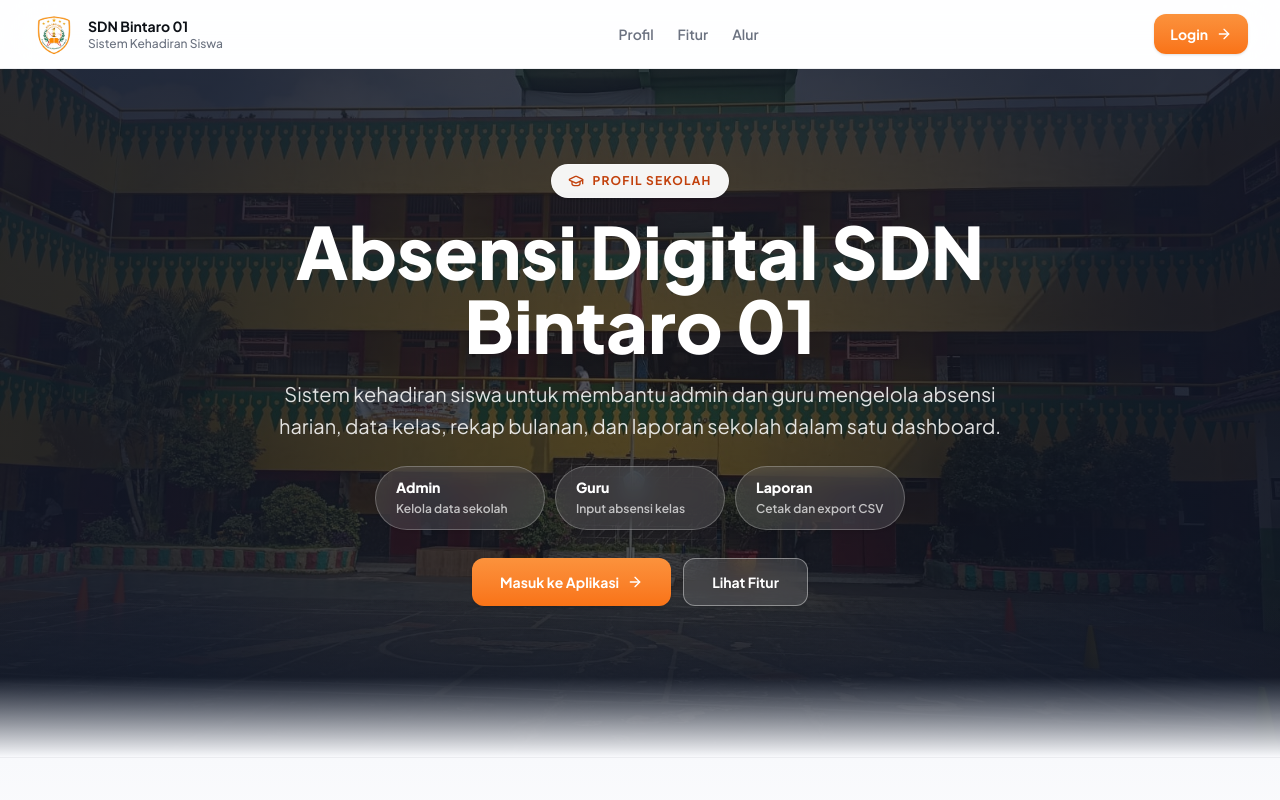
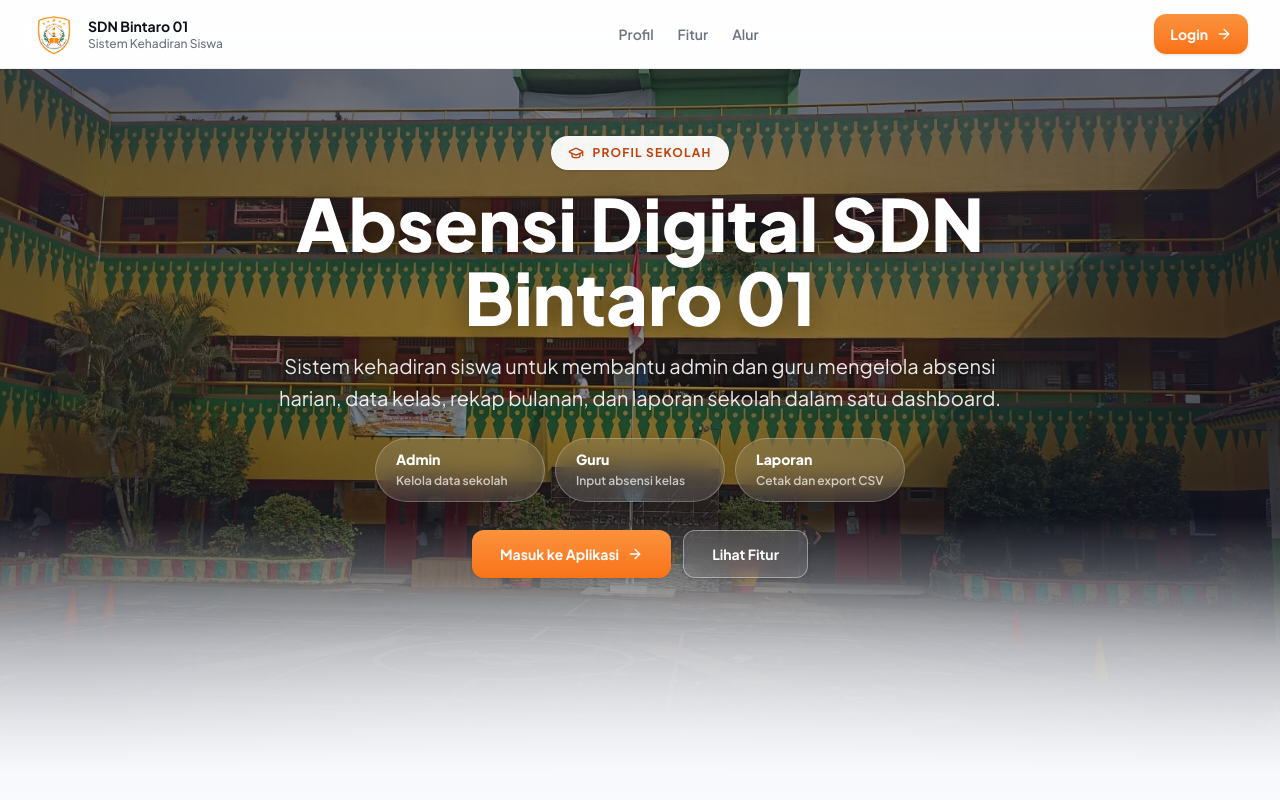
Before and after one commit to rhmatzeka/AppAbsensiSDN1Bintaro, a Next.js app: page / in a window 1280 px wide. Shown: the top 800 px of the page. Built offline with nearby package versions, Linux system fonts and the light colour scheme.

Commit message:
Refine landing background fade

```diff
--- a/app/page.tsx
+++ b/app/page.tsx
@@ -69,28 +69,28 @@ export default function HomePage() {
         </div>
       </header>
 
-      <section id="profil" className="relative isolate overflow-hidden border-b border-neutral-200/70">
+      <section id="profil" className="relative isolate overflow-hidden bg-[#F8F9FC]">
         <Image
           src={schoolBackground}
           alt="Gedung SDN Bintaro 01"
           fill
           priority
           sizes="100vw"
-          className="absolute inset-0 -z-20 object-cover object-center"
+          className="absolute inset-0 -z-20 scale-[1.02] object-cover object-center saturate-110"
         />
-        <div className="absolute inset-0 -z-10 bg-neutral-950/64" />
-        <div className="absolute inset-0 -z-10 bg-[radial-gradient(circle_at_center,rgba(15,23,42,0.12)_0%,rgba(15,23,42,0.68)_74%)]" />
-        <div className="pointer-events-none absolute inset-x-0 bottom-0 z-0 h-40 bg-gradient-to-b from-transparent via-[#111827]/55 to-[#F8F9FC]" />
-        <div className="relative z-10 mx-auto flex min-h-[calc(100svh-112px)] max-w-7xl items-center justify-center px-4 pb-24 pt-12 sm:px-6 lg:px-8 lg:pb-28 lg:pt-14">
+        <div className="absolute inset-0 -z-10 bg-[linear-gradient(180deg,rgba(8,13,23,0.42)_0%,rgba(8,13,23,0.36)_42%,rgba(8,13,23,0.58)_72%,rgba(248,249,252,0.96)_100%)]" />
+        <div className="absolute inset-0 -z-10 bg-[radial-gradient(circle_at_center,rgba(15,23,42,0.04)_0%,rgba(15,23,42,0.42)_86%)]" />
+        <div className="pointer-events-none absolute inset-x-0 bottom-0 z-0 h-64 bg-gradient-to-b from-transparent via-[#F8F9FC]/60 to-[#F8F9FC]" />
+        <div className="relative z-10 mx-auto flex min-h-[calc(100svh-96px)] max-w-7xl items-center justify-center px-4 pb-36 pt-10 sm:px-6 lg:px-8 lg:pb-44 lg:pt-12">
           <div className="mx-auto flex max-w-5xl flex-col items-center text-center">
             <div className="mb-4 inline-flex items-center gap-2 rounded-full border border-white/35 bg-white/95 px-4 py-2 text-xs font-bold uppercase tracking-widest text-orange-700 shadow-sm">
               <GraduationCap className="h-4 w-4" />
               Profil Sekolah
             </div>
-            <h1 className="max-w-4xl text-4xl font-black leading-[1.03] tracking-normal text-white sm:text-6xl lg:text-[68px] xl:text-[72px]">
+            <h1 className="max-w-4xl text-4xl font-black leading-[1.03] tracking-normal text-white [text-shadow:0_4px_28px_rgba(0,0,0,0.45)] sm:text-6xl lg:text-[68px] xl:text-[72px]">
               Absensi Digital SDN Bintaro 01
             </h1>
-            <p className="mt-4 max-w-3xl text-base leading-7 text-white/86 sm:text-lg lg:text-xl lg:leading-8">
+            <p className="mt-4 max-w-3xl text-base leading-7 text-white/90 [text-shadow:0_2px_18px_rgba(0,0,0,0.42)] sm:text-lg lg:text-xl lg:leading-8">
               Sistem kehadiran siswa untuk membantu admin dan guru mengelola absensi harian, data kelas, rekap bulanan, dan laporan sekolah dalam satu dashboard.
             </p>
             <div className="mt-6 flex flex-wrap justify-center gap-2.5">
```
